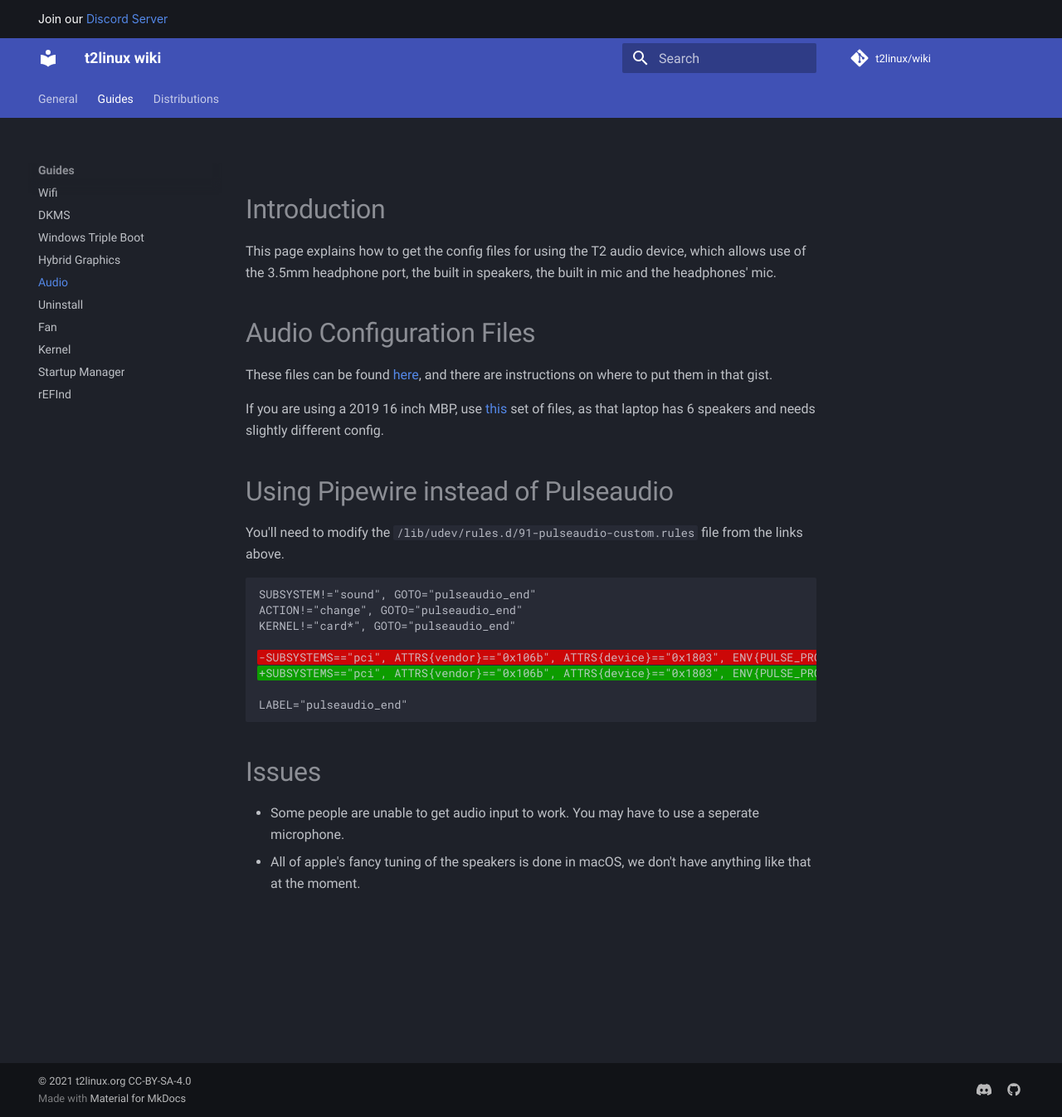
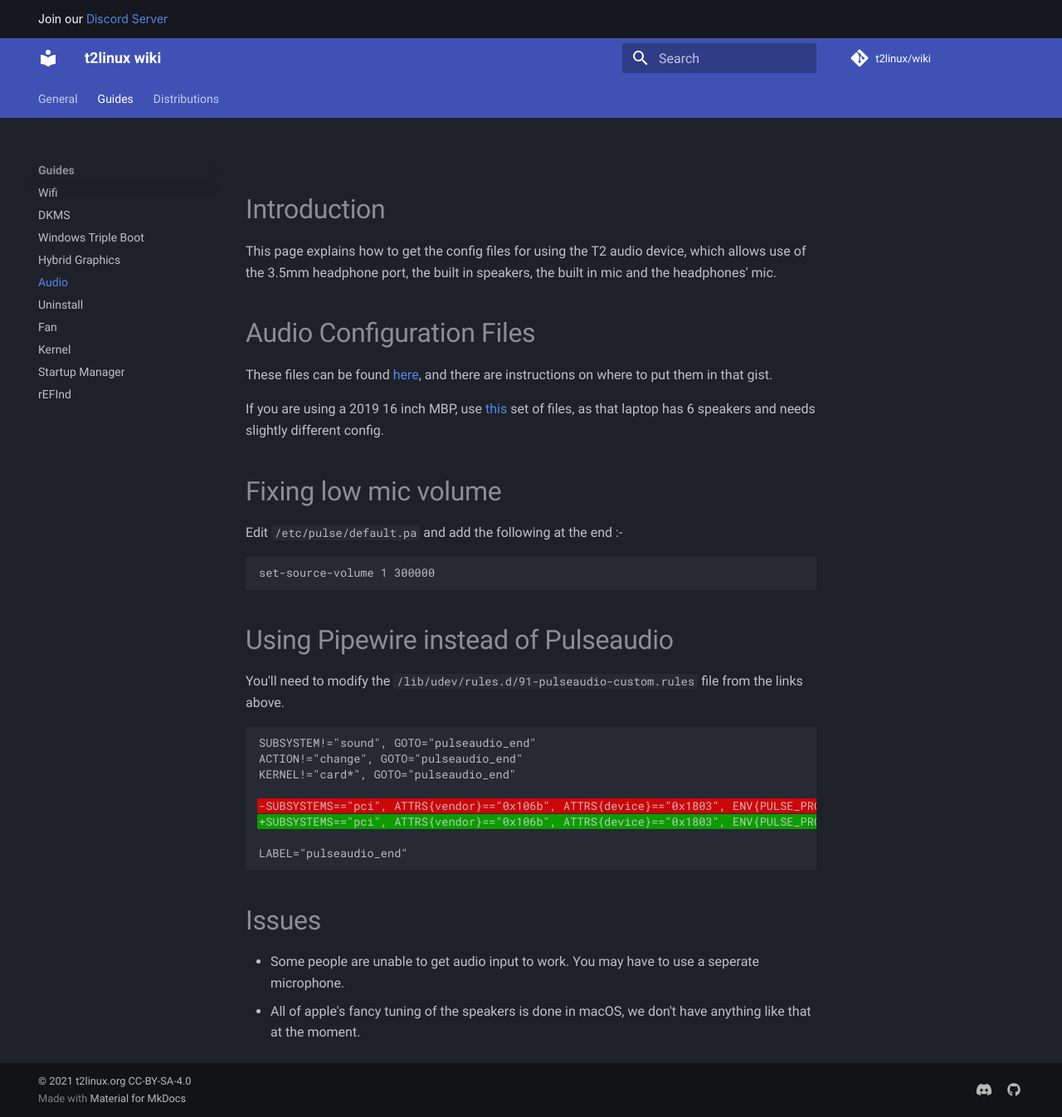
Before and after one commit to t2linux/wiki, an MkDocs documentation site: the page built from docs/guides/audio-config.md, in a window 1280 px wide and 1346 px high. Shown: the whole window at 83% size. Built offline with MkDocs 1.6.1 and Material for MkDocs 9.7.7, drawn with Linux system fonts in a browser that asks for light colours; comment, search, counter and statistics services are not loaded.

Commit message:
Added fix for low mic volume
Source :- https://wiki.archlinux.org/title/PulseAudio/Troubleshooting#Low_volume_for_internal_microphone
Tested on :- MacBook Pro 16,1

````diff
--- a/docs/guides/audio-config.md
+++ b/docs/guides/audio-config.md
@@ -7,6 +7,14 @@ This page explains how to get the config files for using the T2 audio device, wh
 These files can be found [here](https://gist.github.com/MCMrARM/c357291e4e5c18894bea10665dcebffb), and there are instructions on where to put them in that gist.
 
 If you are using a 2019 16 inch MBP, use [this](https://gist.github.com/kevineinarsson/8e5e92664f97508277fefef1b8015fba) set of files, as that laptop has 6 speakers and needs slightly different config.
+
+# Fixing low mic volume
+
+Edit `/etc/pulse/default.pa` and add the following at the end :-
+
+```plain
+set-source-volume 1 300000
+```
 
 # Using Pipewire instead of Pulseaudio
 
````
